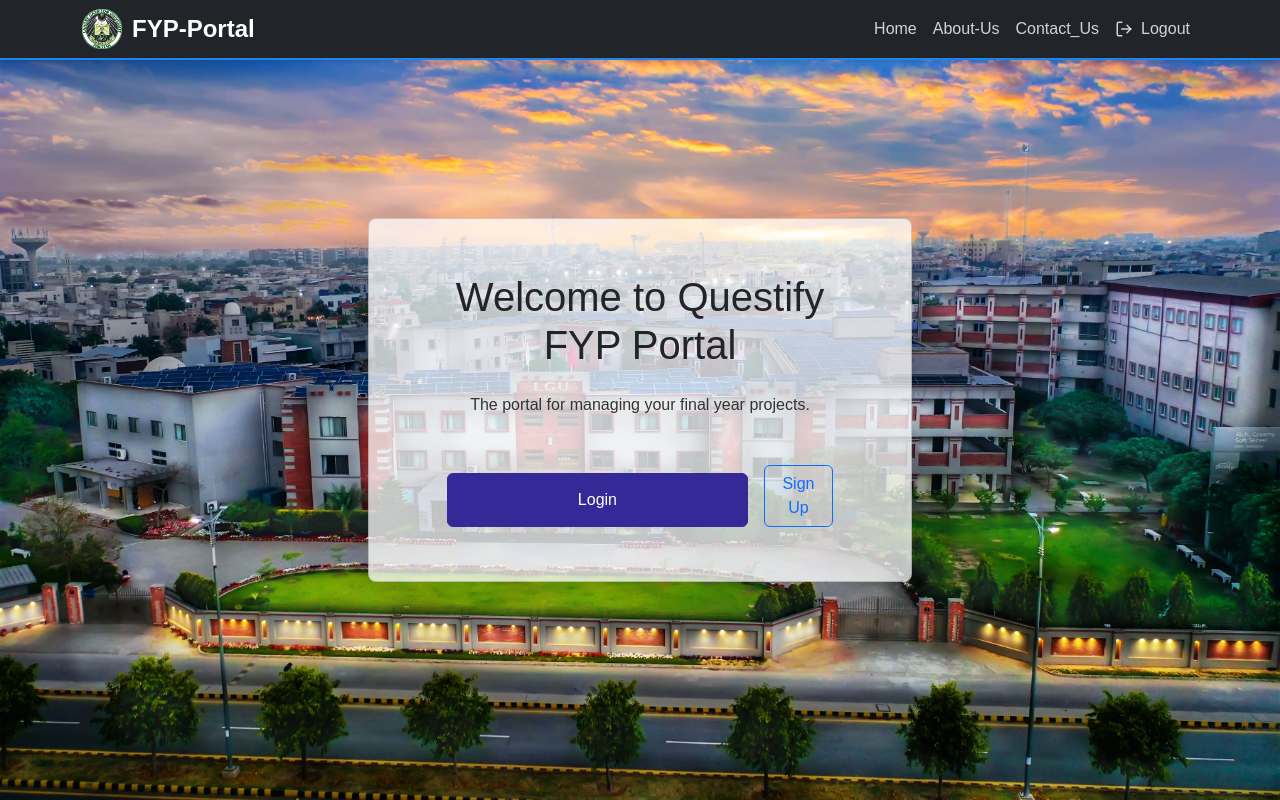
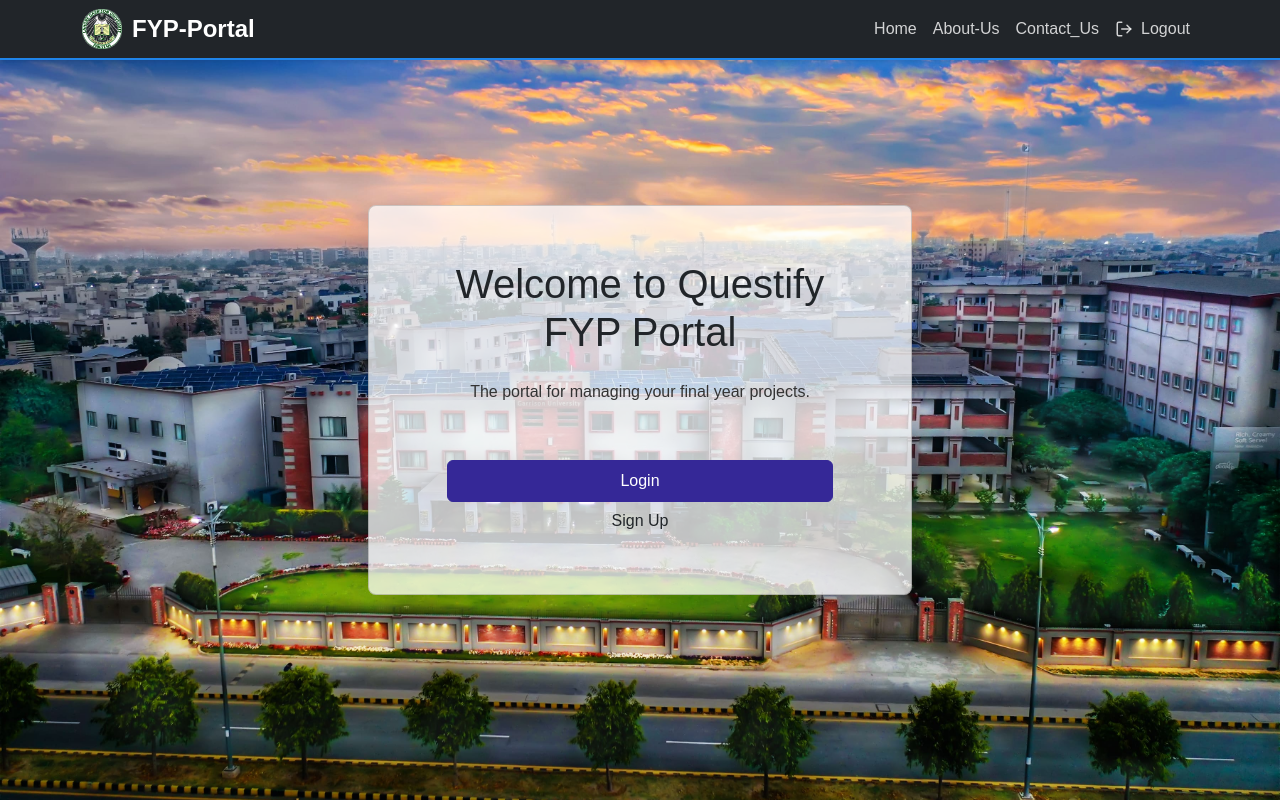
Before and after one commit to ateeq786316/Questify-fyp-portal, a React (Vite) app in the folder FYP/: page / in a window 1280 px wide. Built offline with nearby package versions, Linux system fonts and the light colour scheme; no server answers.

Commit message:
otp woring

```diff
--- a/FYP/src/LandingPage.jsx
+++ b/FYP/src/LandingPage.jsx
@@ -44,11 +44,11 @@
                       <p className="text-center mb-5">
                         The portal for managing your final year projects.
                       </p>
-                      <div className="text-center d-flex justify-content-center gap-3"> {/* Added gap between buttons */}
+                      <div className="text-center justify-content-center gap-1"> {/* Added gap between buttons */}
                         <Button variant="primary" onClick={handleLoginClick}>
                           Login
                         </Button>
-                        <Button variant="outline-primary" onClick={handleSignupClick}>
+                        <Button variant="text-center justify-content-center gap-1" onClick={handleSignupClick}>
                           Sign Up
                         </Button>
                       </div>
```
